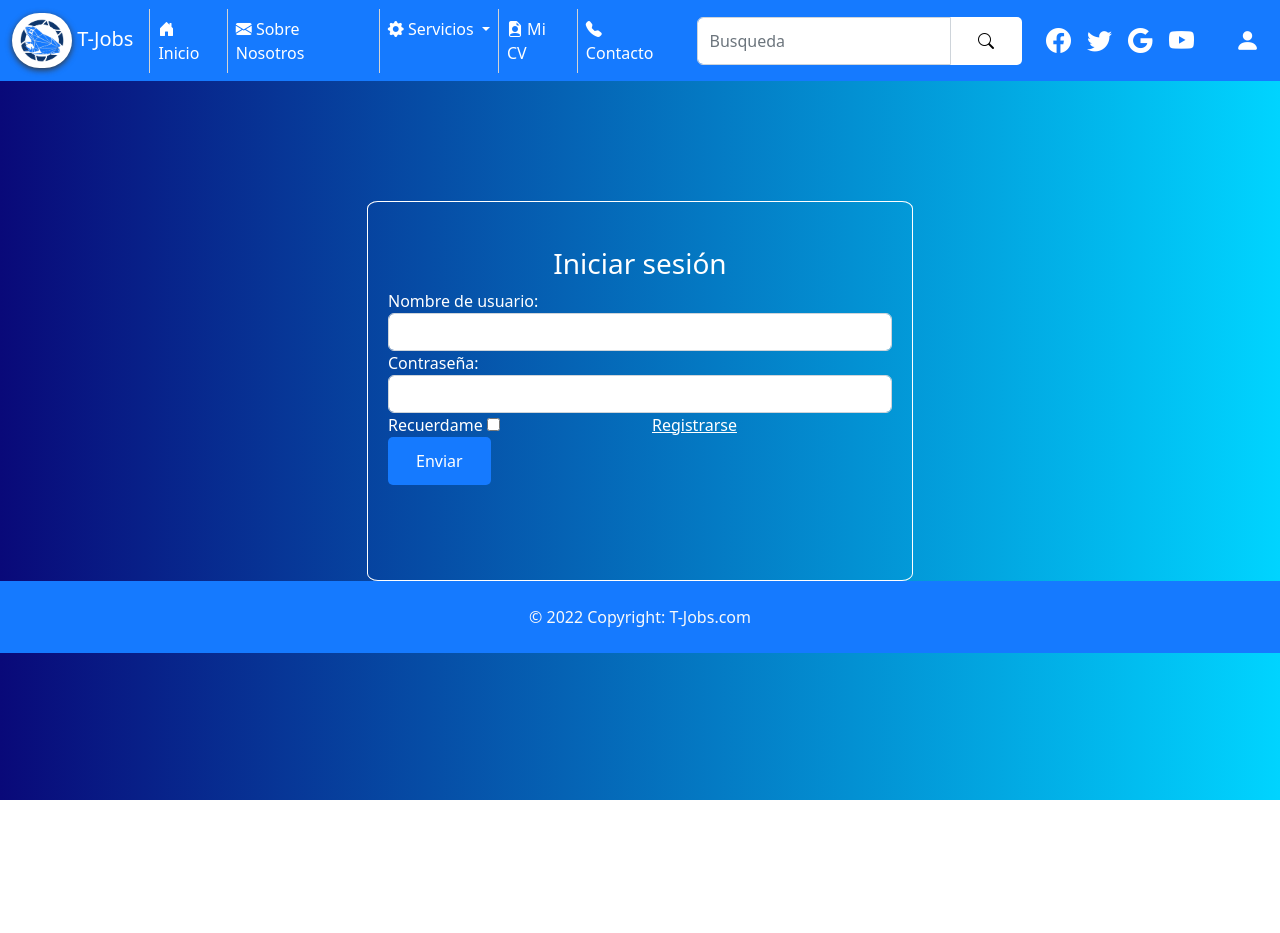
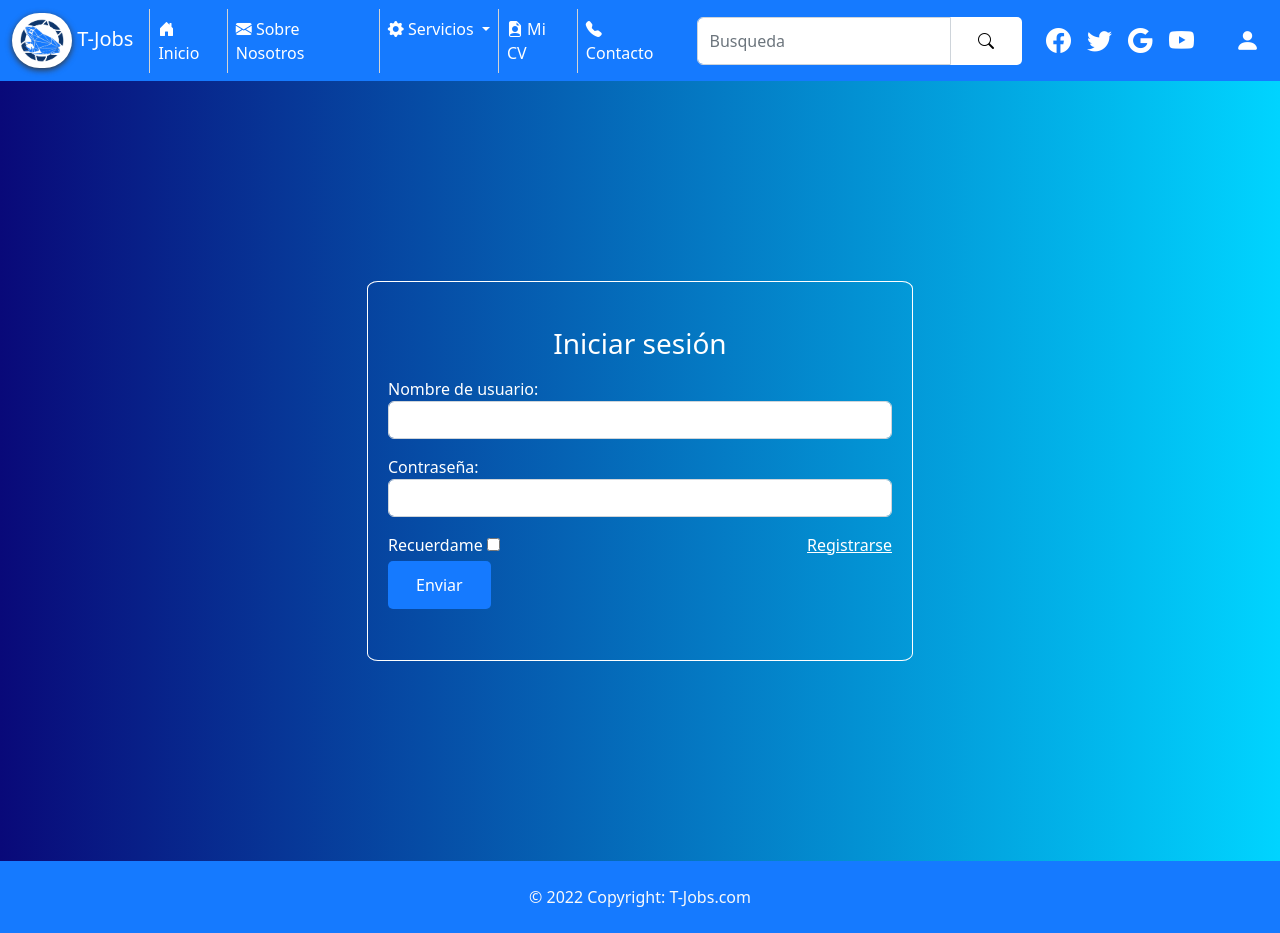
Before and after one commit to IzanDuesoLopez/C6-Proyecto-Final-Entrevista-Tecnica-Front-end, an Angular app: page /login in a window 1280 px wide. Before the commit the page ends 800 px from the top, so only its background shows below. Built offline with nearby package versions, Linux system fonts and the light colour scheme.

Commit message:
style corrections login-register

```diff
--- a/src/app/login/login.component.css
+++ b/src/app/login/login.component.css
@@ -6,7 +6,8 @@ body {
   height: 100vh;
 }
 #login .container #login-row #login-column #login-box {
-  margin-top: 120px;
+  margin-top: 200px;
+  margin-bottom: 200px;
   max-width: 600px;
   padding-top: 25px;
   height: 380px;
@@ -45,9 +46,6 @@ body {
   border-radius: 5px;
   margin-bottom: 10rem !important;
 }
-
-/* footer {
-  position: absolute;
-  bottom: 0px;
-  width: 100%;
-} */
+.text-right{
+  text-align: end;
+}
--- a/src/app/login/login.component.html
+++ b/src/app/login/login.component.html
@@ -5,20 +5,20 @@
         <div id="login-box" class="col-md-12">
           <form id="login-form" class="form" action="" method="post">
             <h3 class="text-center textInfo">Iniciar sesión</h3>
-            <div class="form-group">
+            <div class="form-group mt-3">
               <label for="username" class="textInfo">Nombre de usuario:</label><br>
               <input type="text" name="username" id="username" class="form-control">
             </div>
-            <div class="form-group">
+            <div class="form-group mt-3">
               <label for="password" class="textInfo">Contraseña:</label><br>
               <input type="password" name="password" id="password" class="form-control">
             </div>
-            <div class="row">
+            <div class="row mt-3">
               <div class="col-6">
                 <div class="form-group">
                   <label for="remember-me" class="textInfo"><span>Recuerdame</span> <span><input id="remember-me"
                         name="remember-me" type="checkbox"></span></label><br>
-                  <input type="submit" name="submit" class="btn btn-info btn-md btn-custom" value="Enviar">
+                  <input type="submit" name="submit" class="btn btn-info btn-md btn-custom mt-1" value="Enviar">
                 </div>
               </div>
               <div class="col-6">
--- a/src/app/register/register.component.css
+++ b/src/app/register/register.component.css
@@ -7,9 +7,10 @@ body {
 }
 #register .container #register-row #register-column #register-box {
   margin-top: 120px;
+  margin-bottom: 120px;
   max-width: 600px;
   padding-top: 25px;
-  height: 630px;
+  height: 550px;
   border: 1px solid white;
   border-radius: 2%;
 }
--- a/src/app/register/register.component.html
+++ b/src/app/register/register.component.html
@@ -5,27 +5,27 @@
         <div id="register-box" class="col-md-12">
           <form id="register-form" class="form" action="" method="post">
             <h3 class="text-center textInfo">Registrarse</h3>
-            <div class="form-group">
+            <div class="form-group mt-2">
               <label for="name" class="textInfo">Nombre:</label><br />
               <input type="text" name="name" id="name" class="form-control" />
             </div>
-            <div class="form-group">
+            <div class="form-group mt-2">
               <label for="surname" class="textInfo">Apellido:</label><br />
               <input type="text" name="surname" id="surname" class="form-control" />
             </div>
-            <div class="form-group">
+            <div class="form-group mt-2">
               <label for="username" class="textInfo">Nombre de usuario:</label><br />
               <input type="text" name="username" id="username" class="form-control" />
             </div>
-            <div class="form-group">
+            <div class="form-group mt-2">
               <label for="password" class="textInfo">Contraseña:</label><br />
               <input type="password" name="password" id="password" class="form-control" />
             </div>
-            <div class="form-group">
+            <div class="form-group mt-2">
               <label for="confirmPassword" class="textInfo">Confirmar contraseña:</label><br />
               <input type="password" name="confirmPassword" id="confirmPassword" class="form-control" />
             </div>
-            <input type="submit" name="submit" class="btn btn-info btn-md btn-custom mt-3" value="Registrarse" />
+            <input type="submit" name="submit" class="btn btn-info btn-md btn-custom mt-4" value="Registrarse" />
           </form>
         </div>
       </div>
```
